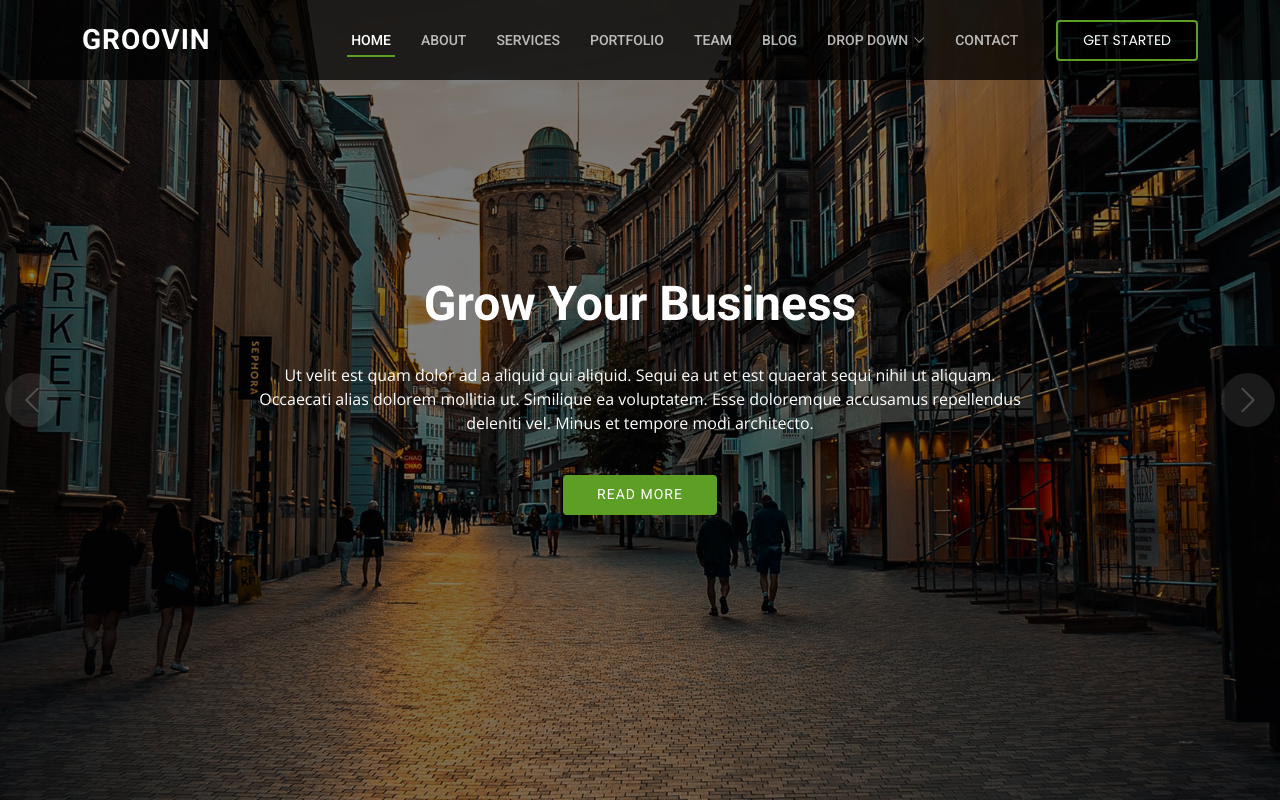
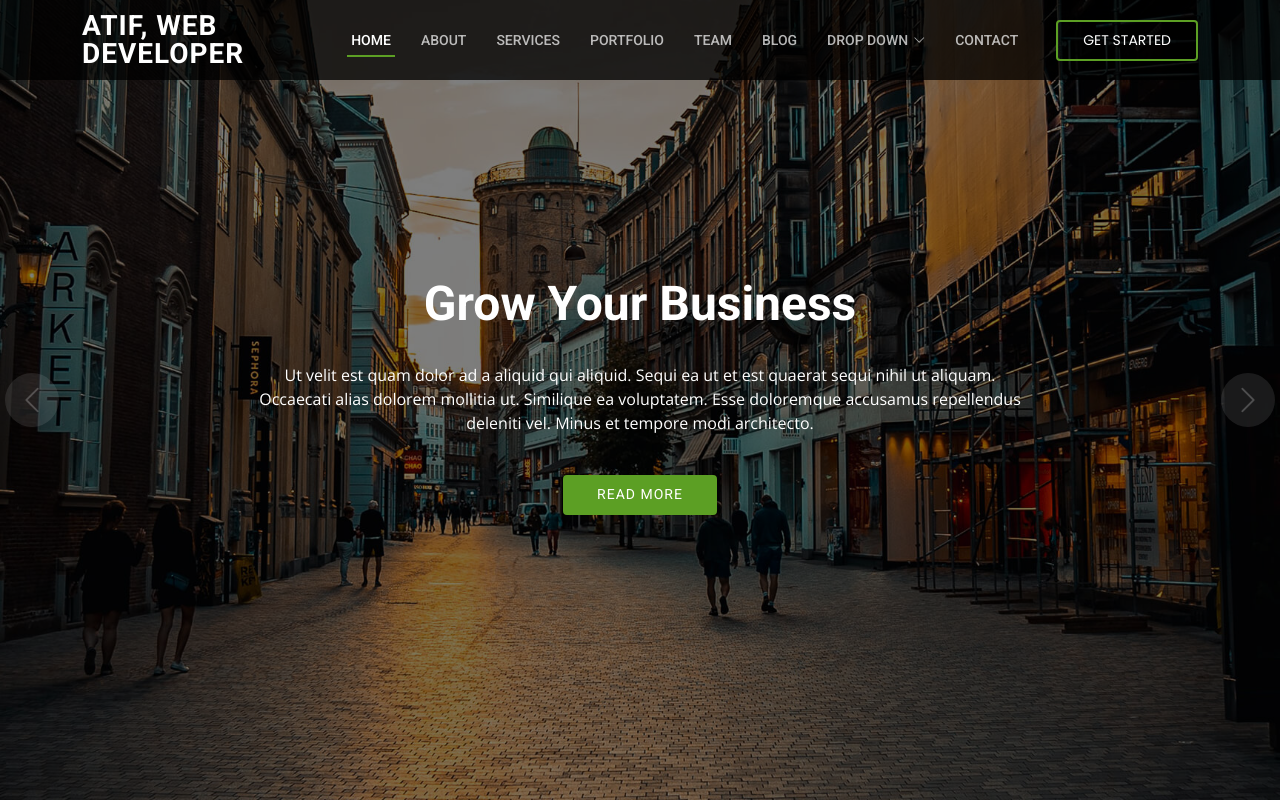
Before and after one commit to atif7luqman/Template, a plain HTML site: page index.html in a window 1280 px wide. Shown: the top 802 px of the page. Drawn offline with nearby package versions, Linux system fonts and the light colour scheme; a script that the page names is missing.

Commit message:
title changed

```diff
--- a/index.html
+++ b/index.html
@@ -42,7 +42,7 @@
   <header id="header" class="fixed-top d-flex align-items-center">
     <div class="container d-flex align-items-center justify-content-between">
 
-      <h1 class="logo"><a href="index.html">Groovin</a></h1>
+      <h1 class="logo"><a href="index.html">Atif, Web Developer</a></h1>
       <!-- Uncomment below if you prefer to use an image logo -->
       <!-- <a href="index.html" class="logo"><img src="assets/img/logo.png" alt="" class="img-fluid"></a>-->
 
```
